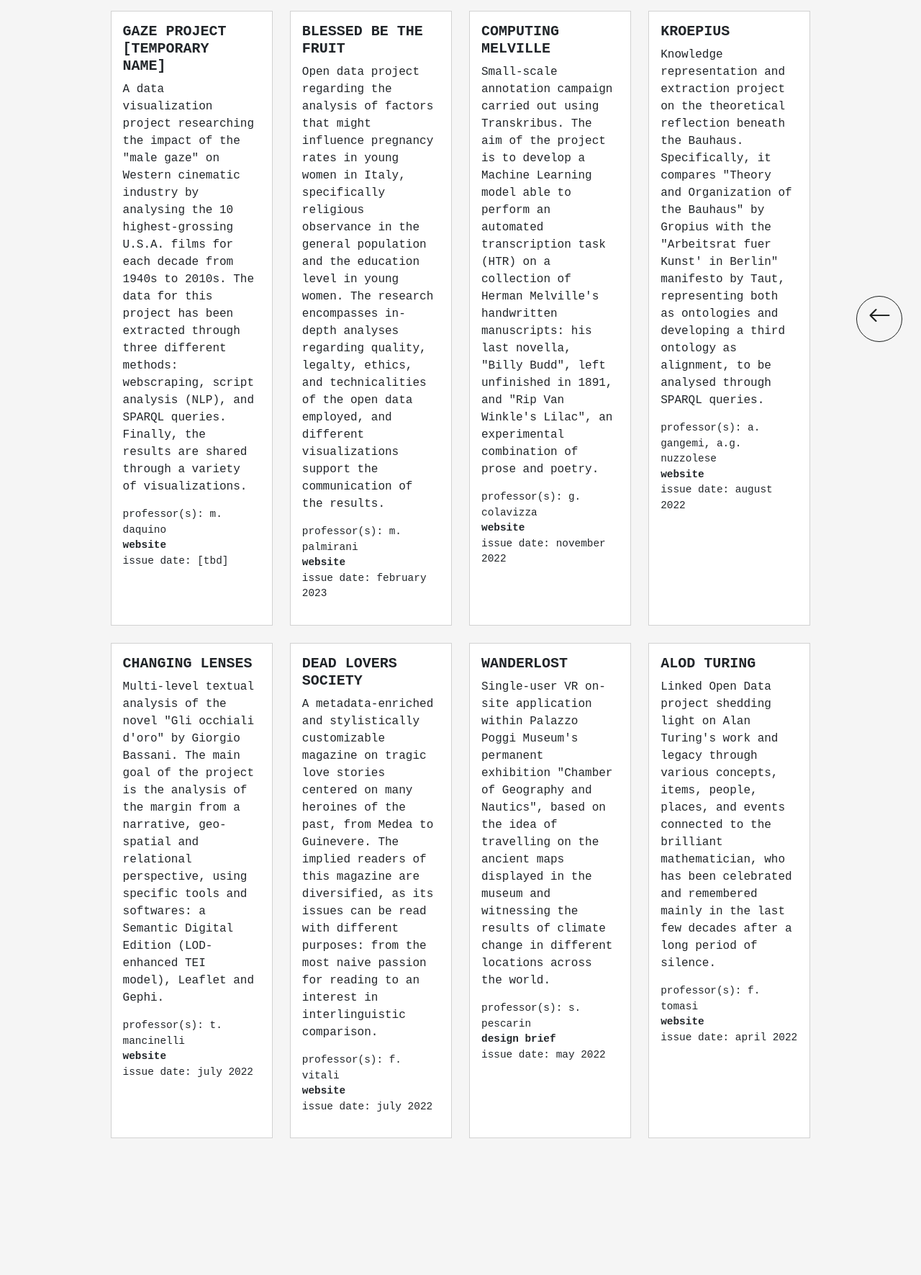
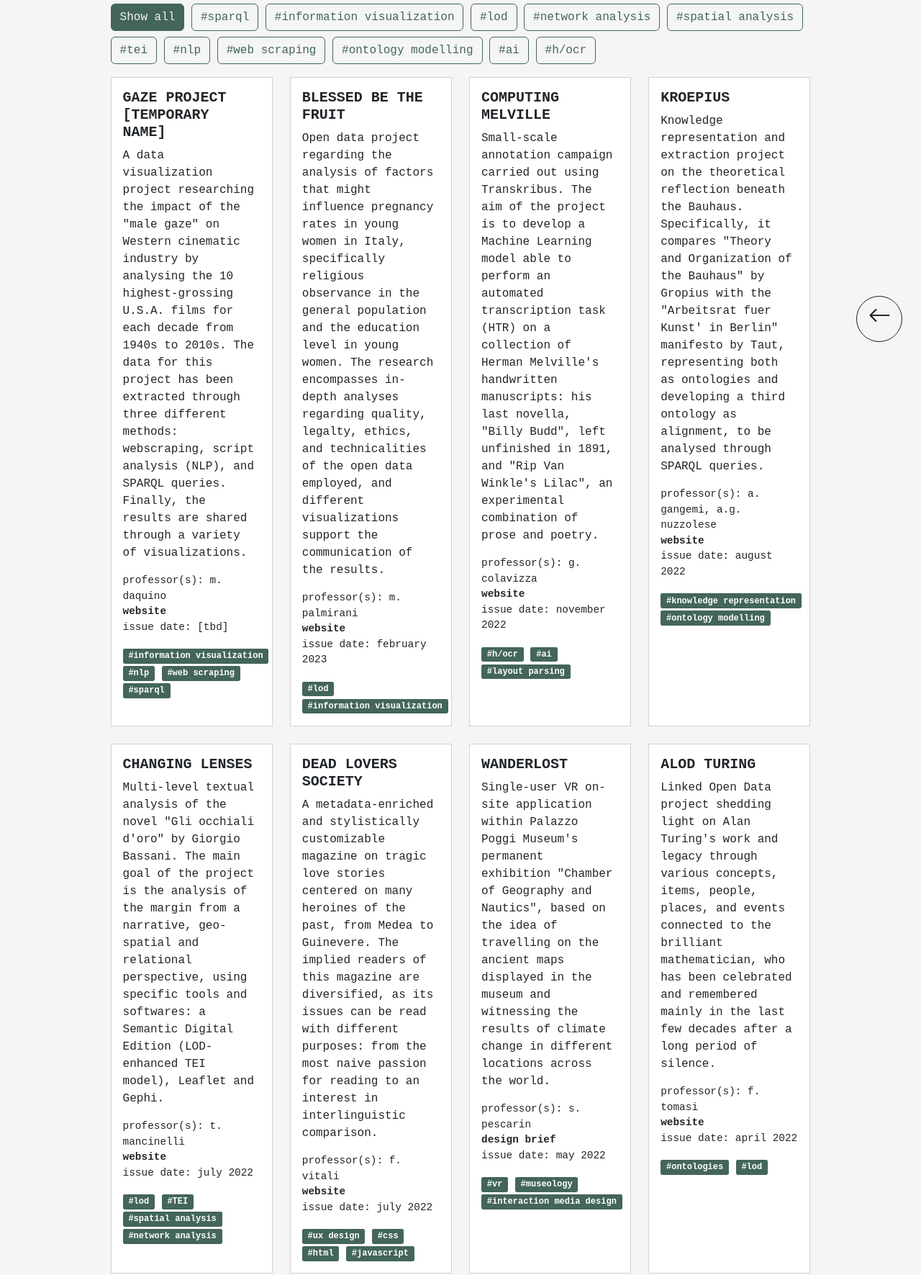
Before and after one commit to OrsolaMBorrini/omb.github.io, a plain HTML site: page projects.html in a window 1280 px wide. Shown: the part 269-2040 px from the top of the page at 72% size. Before the commit the page ends 1863 px from the top, so only its background shows below. Drawn offline with nearby package versions, Linux system fonts and the light colour scheme; a web font is replaced by a local one.

Commit message:
added filters in projects

```diff
--- /dev/null
+++ b/assets/script.js
@@ -0,0 +1,47 @@
+filterSelection("all")
+function filterSelection(c) {
+  var x, i;
+  x = document.getElementsByClassName("filterDiv");
+  if (c == "all") c = "";
+  // Add the "show" class (display:block) to the filtered elements, and remove the "show" class from the elements that are not selected
+  for (i = 0; i < x.length; i++) {
+    w3RemoveClass(x[i], "show");
+    if (x[i].className.indexOf(c) > -1) w3AddClass(x[i], "show");
+  }
+}
+
+// Show filtered elements
+function w3AddClass(element, name) {
+  var i, arr1, arr2;
+  arr1 = element.className.split(" ");
+  arr2 = name.split(" ");
+  for (i = 0; i < arr2.length; i++) {
+    if (arr1.indexOf(arr2[i]) == -1) {
+      element.className += " " + arr2[i];
+    }
+  }
+}
+
+// Hide elements that are not selected
+function w3RemoveClass(element, name) {
+  var i, arr1, arr2;
+  arr1 = element.className.split(" ");
+  arr2 = name.split(" ");
+  for (i = 0; i < arr2.length; i++) {
+    while (arr1.indexOf(arr2[i]) > -1) {
+      arr1.splice(arr1.indexOf(arr2[i]), 1);
+    }
+  }
+  element.className = arr1.join(" ");
+}
+
+// Add active class to the current control button (highlight it)
+var btnContainer = document.getElementById("myBtnContainer");
+var btns = btnContainer.getElementsByClassName("btn");
+for (var i = 0; i < btns.length; i++) {
+  btns[i].addEventListener("click", function() {
+    var current = document.getElementsByClassName("active");
+    current[0].className = current[0].className.replace(" active", "");
+    this.className += " active";
+  });
+}
--- a/assets/style.css
+++ b/assets/style.css
@@ -12,7 +12,7 @@ a {
     text-decoration: none;
 }
 
-a:hover:not(.card-subtext a):not(#cv-button):not(#projects-button):not(.fixed-bottom){
+a:hover:not(.card-subtext a):not(#cv-button):not(#projects-button):not(.fixed-bottom) {
     color: #43655A;
     text-decoration: none;
     font-weight: bold;
@@ -354,7 +354,35 @@ PROJECTS.HTML
 }
 
 
+/* Filtering */
 
+.btn-filters {
+    margin-bottom: 0.5em;
+}
+
+.myBtnContainer {
+    align-items: center;
+}
+
+.filterDiv {
+    display: none;
+    /* Hidden by default */
+}
+
+/* The "show" class is added to the filtered elements */
+.show {
+    display: block;
+}
+
+.badge {
+    background-color: #43655A;
+    border-radius: 0.2em;
+}
+
+.card-body:hover span {
+    color: #43655A;
+    background-color: #F5F5F5;
+}
 
 /* ---------------------------------------------------------
 ABOUT.HTML
--- a/projects.html
+++ b/projects.html
@@ -17,6 +17,7 @@
     <link rel="preconnect" href="https://fonts.gstatic.com" crossorigin>
     <link href="https://fonts.googleapis.com/css2?family=Nanum+Gothic+Coding:wght@400;700&display=swap"
         rel="stylesheet">
+
 </head>
 
 
@@ -30,7 +31,8 @@
             <div class="col-md-4 div-txt-normal">
                 <ul class="soc-up">
                     <li>
-                        <a class="icon-13 github" href="https://github.com/OrsolaMBorrini" target="_blank" title="GitHub">
+                        <a class="icon-13 github" href="https://github.com/OrsolaMBorrini" target="_blank"
+                            title="GitHub">
                             <div class="ir">
                                 <svg viewbox="0 0 512 512" preserveAspectRatio="xMidYMid meet" width="512" height="512">
                                     <path
@@ -41,7 +43,8 @@
                         </a>
                     </li>
                     <li>
-                        <a class="icon-17 linkedin" href="https://www.linkedin.com/in/orsola-maria-borrini-362142253/" target="_blank" title="LinkedIn">
+                        <a class="icon-17 linkedin" href="https://www.linkedin.com/in/orsola-maria-borrini-362142253/"
+                            target="_blank" title="LinkedIn">
                             <div class="ir">
                                 <svg viewbox="0 0 512 512" preserveAspectRatio="xMidYMid meet" width="512" height="512">
                                     <path
@@ -83,54 +86,94 @@
             </div>
             <div class="col-md-3"></div>
             <div class="col-md-2 div-btn">
-                <a id="projects-button" type="button" class="btn btn-projects btn-outline-primary" href="https://github.com/OrsolaMBorrini/PersonalPortfolio" target="_blank">Full Study Plan</a>
+                <a id="projects-button" type="button" class="btn btn-projects btn-outline-primary"
+                    href="https://github.com/OrsolaMBorrini/PersonalPortfolio" target="_blank">Full Study Plan</a>
+            </div>
+            <!-- Control buttons -->
+            <div id="myBtnContainer">
+                <button class="btn btn-filters btn-outline-primary active" onclick="filterSelection('all')"> Show all</button>
+                <button class="btn btn-filters btn-outline-primary" onclick="filterSelection('sparql')">#sparql</button>
+                <button class="btn btn-filters btn-outline-primary" onclick="filterSelection('infviz')">#information visualization</button>
+                <button class="btn btn-filters btn-outline-primary" onclick="filterSelection('lod')">#lod</button>
+                <button class="btn btn-filters btn-outline-primary" onclick="filterSelection('network')">#network analysis</button>
+                <button class="btn btn-filters btn-outline-primary" onclick="filterSelection('spatial')">#spatial analysis</button>
+                <button class="btn btn-filters btn-outline-primary" onclick="filterSelection('tei')">#tei</button>
+                <button class="btn btn-filters btn-outline-primary" onclick="filterSelection('nlp')">#nlp</button>
+                <button class="btn btn-filters btn-outline-primary" onclick="filterSelection('webscrap')">#web scraping</button>
+                <button class="btn btn-filters btn-outline-primary" onclick="filterSelection('ontologies')">#ontology modelling</button>
+                <button class="btn btn-filters btn-outline-primary" onclick="filterSelection('ai')">#ai</button>
+                <button class="btn btn-filters btn-outline-primary" onclick="filterSelection('hocr')">#h/ocr</button>
+
             </div>
         </div>
-
-
         <!-- <h4>Academic Year 2021-2022</h4> -->
         <div class="row row-cols-1 row-cols-md-4 g-4 projects-group">
 
             <!-- Project Item -->
-            <div class="col">
+            <div class="col filterDiv sparql infviz nlp webscrap">
                 <div class="card h-100">
                     <div class="card-body">
                         <h5 class="card-title">Gaze Project [temporary name]</h5>
-                        <p class="card-text">A data visualization project researching the impact of the "male gaze" on Western cinematic industry by analysing the 10 highest-grossing U.S.A. films for each decade from 1940s to 2010s. The data for this project has been extracted through three different methods: webscraping, script analysis (NLP), and SPARQL queries. Finally, the results are shared through a variety of visualizations.
+                        <p class="card-text">A data visualization project researching the impact of the "male gaze"
+                            on
+                            Western cinematic industry by analysing the 10 highest-grossing U.S.A. films for each
+                            decade
+                            from 1940s to 2010s. The data for this project has been extracted through three
+                            different
+                            methods: webscraping, script analysis (NLP), and SPARQL queries. Finally, the results
+                            are
+                            shared through a variety of visualizations.
                         <p class="card-subtext">
                             Professor(s): M. Daquino<br>
                             <a href="" target="_blank"><b>Website</b></a><br>
                             Issue date: [tbd]
                         </p>
+                        <span class="badge">#information visualization</span>
+                        <span class="badge">#nlp</span>
+                        <span class="badge">#web scraping</span>
+                        <span class="badge">#sparql</span>
                     </div>
                 </div>
             </div><!-- End Project Item -->
 
             <!-- Project Item -->
-            <div class="col">
+            <div class="col filterDiv lod infviz">
                 <div class="card h-100">
                     <div class="card-body">
                         <h5 class="card-title">Blessed Be the Fruit</h5>
-                        <p class="card-text">Open data project regarding the analysis of factors that might influence
-                            pregnancy rates in young women in Italy, specifically religious observance in the general
+                        <p class="card-text">Open data project regarding the analysis of factors that might
+                            influence
+                            pregnancy rates in young women in Italy, specifically religious observance in the
+                            general
                             population and the education level in young women.
-                            The research encompasses in-depth analyses regarding quality, legalty, ethics, and technicalities of the open data employed, and different visualizations support the communication of the results.
+                            The research encompasses in-depth analyses regarding quality, legalty, ethics, and
+                            technicalities of the open data employed, and different visualizations support the
+                            communication of the results.
                         </p>
                         <p class="card-subtext">
                             Professor(s): M. Palmirani<br>
-                            <a href="https://orsolamborrini.github.io/blessedfruit/" target="_blank"><b>Website</b></a><br>
+                            <a href="https://orsolamborrini.github.io/blessedfruit/"
+                                target="_blank"><b>Website</b></a><br>
                             Issue date: February 2023
                         </p>
+                        <span class="badge">#lod</span>
+                        <span class="badge">#information visualization</span>
                     </div>
                 </div>
             </div><!-- End Project Item -->
 
             <!-- Project Item -->
-            <div class="col">
+            <div class="col filterDiv ai hocr">
                 <div class="card h-100">
                     <div class="card-body">
                         <h5 class="card-title">Computing Melville</h5>
-                        <p class="card-text">Small-scale annotation campaign carried out using Transkribus. The aim of the project is to develop a Machine Learning model able to perform an automated transcription task (HTR) on a collection of Herman Melville's handwritten manuscripts: his last novella, "Billy Budd", left unfinished in 1891, and "Rip Van Winkle's Lilac", an experimental combination of prose and poetry.
+                        <p class="card-text">Small-scale annotation campaign carried out using Transkribus. The aim
+                            of
+                            the project is to develop a Machine Learning model able to perform an automated
+                            transcription task (HTR) on a collection of Herman Melville's handwritten manuscripts:
+                            his
+                            last novella, "Billy Budd", left unfinished in 1891, and "Rip Van Winkle's Lilac", an
+                            experimental combination of prose and poetry.
                         </p>
                         <p class="card-subtext">
                             Professor(s): G. Colavizza<br>
@@ -138,71 +181,96 @@
                                 target="_blank"><b>Website</b></a><br>
                             Issue date: November 2022
                         </p>
+                        <span class="badge">#h/ocr</span>
+                        <span class="badge">#ai</span>
+                        <span class="badge">#layout parsing</span>
                     </div>
                 </div>
             </div><!-- End Project Item -->
 
             <!-- Project Item -->
-            <div class="col">
+            <div class="col filterDiv ontologies">
                 <div class="card h-100">
                     <div class="card-body">
                         <h5 class="card-title">KRoePiUS</h5>
                         <p class="card-text">Knowledge representation and extraction project on the theoretical
-                            reflection beneath the Bauhaus. Specifically, it compares "Theory and Organization of the
+                            reflection beneath the Bauhaus. Specifically, it compares "Theory and Organization of
+                            the
                             Bauhaus" by Gropius with the "Arbeitsrat fuer Kunst' in Berlin" manifesto by Taut,
-                            representing both as ontologies and developing a third ontology as alignment, to be analysed through SPARQL queries.
+                            representing both as ontologies and developing a third ontology as alignment, to be
+                            analysed
+                            through SPARQL queries.
                         </p>
                         <p class="card-subtext">
                             Professor(s): A. Gangemi, A.G. Nuzzolese<br>
                             <a href="https://digimof.github.io/keGropius/" target="_blank"><b>Website</b></a><br>
                             Issue date: August 2022
                         </p>
+                        <span class="badge">#knowledge representation</span>
+                        <span class="badge">#ontology modelling</span>
                     </div>
                 </div>
             </div><!-- End Project Item -->
 
             <!-- Project  Item -->
-            <div class="col">
+            <div class="col filterDiv network spatial tei lod">
                 <div class="card h-100">
                     <div class="card-body">
                         <h5 class="card-title">Changing Lenses</h5>
-                        <p class="card-text">Multi-level textual analysis of the novel "Gli occhiali d'oro" by Giorgio
-                            Bassani. The main goal of the project is the analysis of the margin from a narrative, geo-spatial and relational perspective, using specific tools and softwares: a Semantic Digital Edition (LOD-enhanced TEI model), Leaflet and Gephi.
+                        <p class="card-text">Multi-level textual analysis of the novel "Gli occhiali d'oro" by
+                            Giorgio
+                            Bassani. The main goal of the project is the analysis of the margin from a narrative,
+                            geo-spatial and relational perspective, using specific tools and softwares: a Semantic
+                            Digital Edition (LOD-enhanced TEI model), Leaflet and Gephi.
                         </p>
                         <p class="card-subtext">
                             Professor(s): T. Mancinelli<br>
                             <a href="https://digimof.github.io/gbggold/" target="_blank"><b>Website</b></a><br>
                             Issue date: July 2022
                         </p>
+                        <span class="badge">#lod</span>
+                        <span class="badge">#TEI</span>
+                        <span class="badge">#spatial analysis</span>
+                        <span class="badge">#network analysis</span>
                     </div>
                 </div>
             </div><!-- End Project Item -->
 
             <!-- Project Item -->
-            <div class="col">
+            <div class="col filterDiv ">
                 <div class="card h-100">
                     <div class="card-body">
                         <h5 class="card-title">Dead Lovers Society</h5>
-                        <p class="card-text">A metadata-enriched and stylistically customizable magazine on tragic love
-                            stories centered on many heroines of the past, from Medea to Guinevere. The implied readers of this magazine are diversified, as its issues can be read with different purposes: from the most naive passion for reading to an interest in interlinguistic comparison.
+                        <p class="card-text">A metadata-enriched and stylistically customizable magazine on tragic
+                            love
+                            stories centered on many heroines of the past, from Medea to Guinevere. The implied
+                            readers
+                            of this magazine are diversified, as its issues can be read with different purposes:
+                            from
+                            the most naive passion for reading to an interest in interlinguistic comparison.
                         </p>
                         <p class="card-subtext">
                             Professor(s): F. Vitali<br>
                             <a href="https://deadloversociety.github.io/imwt22/" target="_blank"><b>Website</b></a><br>
                             Issue date: July 2022
                         </p>
+                        <span class="badge">#ux design</span>
+                        <span class="badge">#css</span>
+                        <span class="badge">#html</span>
+                        <span class="badge">#javascript</span>
                     </div>
                 </div>
             </div><!-- End Project Item -->
 
             <!-- Project Item -->
-            <div class="col">
+            <div class="col filterDiv ">
                 <div class="card h-100">
                     <div class="card-body">
                         <h5 class="card-title">WanderLOST</h5>
                         <p class="card-text">Single-user VR on-site application within Palazzo Poggi Museum's
                             permanent exhibition "Chamber of Geography and Nautics", based on the idea of
-                            travelling on the ancient maps displayed in the museum and witnessing the results of climate
+                            travelling on the ancient maps displayed in the museum and witnessing the results of
+                            climate
                             change in different locations across the world.
                         </p>
                         <p class="card-subtext">
@@ -211,25 +279,32 @@
                                 target="_blank"><b>Design brief</b></a><br>
                             Issue date: May 2022
                         </p>
+                        <span class="badge">#vr</span>
+                        <span class="badge">#museology</span>
+                        <span class="badge">#interaction media design</span>
                     </div>
                 </div>
             </div><!-- End Project Item -->
 
             <!-- Project Item -->
-            <div class="col">
+            <div class="col filterDiv lod">
                 <div class="card h-100">
                     <div class="card-body">
                         <h5 class="card-title">ALOD Turing</h5>
                         <p class="card-text">
                             Linked Open Data project shedding light on Alan Turing's work and legacy
                             through various concepts, items, people, places, and events connected to the brilliant
-                            mathematician, who has been celebrated and remembered mainly in the last few decades after a long period of silence.
+                            mathematician, who has been celebrated and remembered mainly in the last few decades
+                            after a
+                            long period of silence.
                         </p>
                         <p class="card-subtext">
                             Professor(s): F. Tomasi<br>
                             <a href="https://amt-legacy.github.io/ALODTuring/" target="_blank"><b>Website</b></a><br>
                             Issue date: April 2022
                         </p>
+                        <span class="badge">#ontologies</span>
+                        <span class="badge">#lod</span>
                     </div>
                 </div>
             </div><!-- End Project Item -->
@@ -243,9 +318,9 @@
                                 exercitation ullamco laboris nisi ut aliquip ex ea commodo consequat.
                             </p>
                             <p class="card-subtext">
-                            Professor(s): G. Colavizza<br>
-                            <a href="https://orsolamborrini.github.io/ComputingMelville/" target="_blank">Website</a><br>
-                            Issue date: November 2022
+                                Professor(s): O. Borrini<br>
+                                <a href="" target="_blank">Website</a><br>
+                                Issue date: Month Year
                             </p>
                         </div>
                     </div>
@@ -259,13 +334,14 @@
                                 exercitation ullamco laboris nisi ut aliquip ex ea commodo consequat.
                             </p>
                             <p class="card-subtext">
-                            Professor(s): G. Colavizza<br>
-                            <a href="https://orsolamborrini.github.io/ComputingMelville/" target="_blank">Website</a><br>
-                            Issue date: November 2022
+                                Professor(s): O. Borrini<br>
+                                <a href="" target="_blank">Website</a><br>
+                                Issue date: Month Year
                             </p>
                         </div>
                     </div>
                 </div> -->
+        </div>
         </div>
         <!-- Personal projects -->
         <!-- <h2>Personal Projects</h2>
@@ -341,6 +417,8 @@
     <script src="https://cdn.jsdelivr.net/npm/bootstrap@5.3.0-alpha1/dist/js/bootstrap.min.js"
         integrity="sha384-mQ93GR66B00ZXjt0YO5KlohRA5SY2XofN4zfuZxLkoj1gXtW8ANNCe9d5Y3eG5eD"
         crossorigin="anonymous"></script>
+    <script src="assets/script.js"></script>
+
 </body>
 
 </html>
```
Lines whose indentation alone changed are shown as unchanged.
